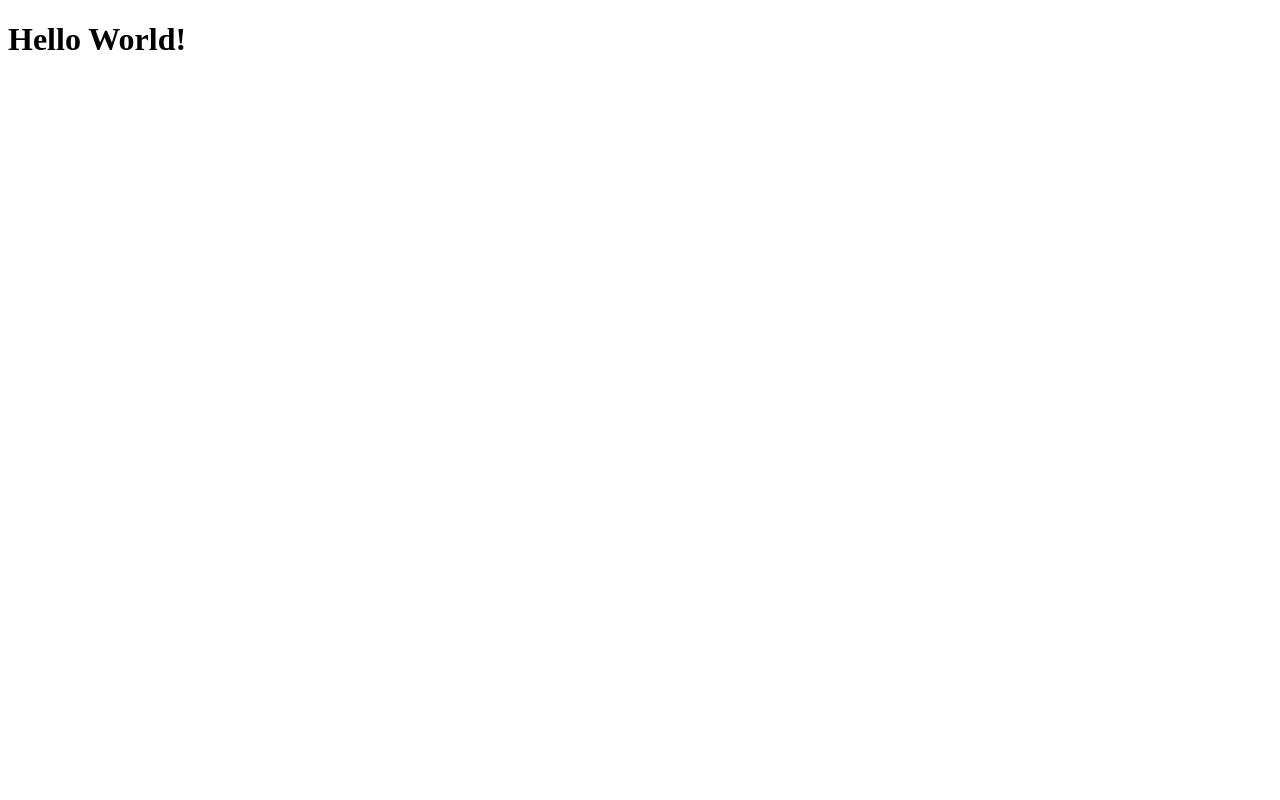
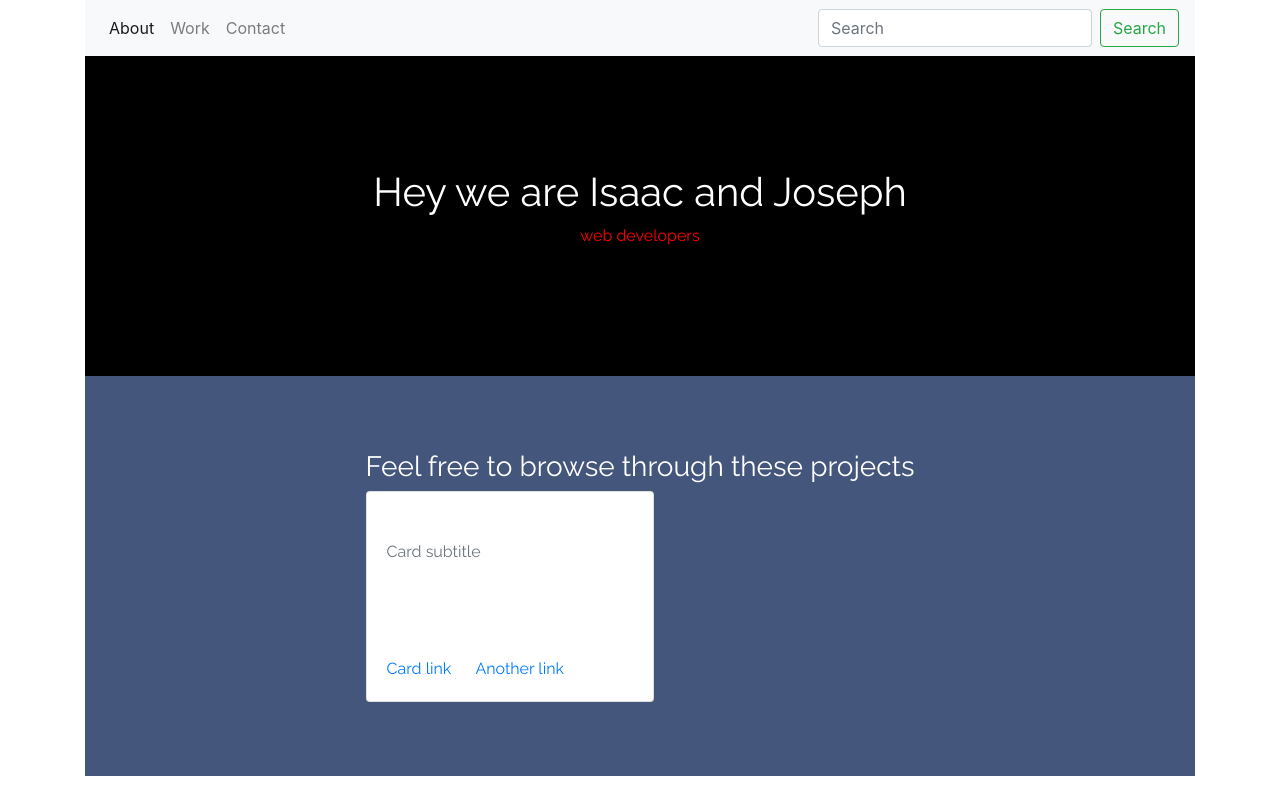
Before and after one commit to oppongbaah/Microverse-Portfolio, a plain HTML site: page index.html in a window 1280 px wide. Drawn offline with nearby package versions, Linux system fonts and the light colour scheme.

Commit message:
add some user elements to the page

```diff
--- a/index.html
+++ b/index.html
@@ -4,12 +4,63 @@
     <meta charset="UTF-8">
     <title>Fork Me! FCC: Test Suite Template</title>
     <link rel="stylesheet" href="css/style.css">
+    <link rel="stylesheet" href="https://stackpath.bootstrapcdn.com/bootstrap/4.3.1/css/bootstrap.min.css" integrity="sha384-ggOyR0iXCbMQv3Xipma34MD+dH/1fQ784/j6cY/iJTQUOhcWr7x9JvoRxT2MZw1T" crossorigin="anonymous">
   </head>
 
   <body>
     <script src="https://cdn.freecodecamp.org/testable-projects-fcc/v1/bundle.js"></script>
+    <script src="https://code.jquery.com/jquery-3.3.1.slim.min.js" integrity="sha384-q8i/X+965DzO0rT7abK41JStQIAqVgRVzpbzo5smXKp4YfRvH+8abtTE1Pi6jizo" crossorigin="anonymous"></script>
+    <script src="https://cdnjs.cloudflare.com/ajax/libs/popper.js/1.14.7/umd/popper.min.js" integrity="sha384-UO2eT0CpHqdSJQ6hJty5KVphtPhzWj9WO1clHTMGa3JDZwrnQq4sF86dIHNDz0W1" crossorigin="anonymous"></script>
+    <script src="https://stackpath.bootstrapcdn.com/bootstrap/4.3.1/js/bootstrap.min.js" integrity="sha384-JjSmVgyd0p3pXB1rRibZUAYoIIy6OrQ6VrjIEaFf/nJGzIxFDsf4x0xIM+B07jRM" crossorigin="anonymous"></script>
 
-    <h1> Hello World! </h1>
+    <div class="container">
+        <nav class="navbar navbar-expand-lg navbar-light bg-light">
+          <button class="navbar-toggler" type="button" data-toggle="collapse" data-target="#navbarSupportedContent" aria-controls="navbarSupportedContent" aria-expanded="false" aria-label="Toggle navigation">
+            <span class="navbar-toggler-icon"></span>
+          </button>
+
+          <div class="collapse navbar-collapse" id="navbarSupportedContent">
+            <ul class="navbar-nav mr-auto">
+              <li class="nav-item active">
+                <a class="nav-link disabled" href="#">About <span class="sr-only">(current)</span></a>
+              </li>
+              <li class="nav-item">
+                <a class="nav-link" href="#">Work</a>
+              </li>
+              <li class="nav-item">
+                <a class="nav-link" href="#" tabindex="-1" aria-disabled="true">Contact</a>
+              </li>
+            </ul>
+            <form class="form-inline my-2 my-lg-0">
+              <input class="form-control mr-sm-2" type="search" placeholder="Search" aria-label="Search">
+              <button class="btn btn-outline-success my-2 my-sm-0" type="submit">Search</button>
+            </form>
+          </div>
+        </nav>
+
+        <div class="introContainer">
+          <section class="intro" id="welcome-section">
+            <h1> Hey we are Isaac and Joseph </h1>
+            <div class="title"> <p> web developers </p> </div>
+          </section>
+        </div>
+
+        <div class="projectContainer">
+          <section id="project">
+            <h3 class="project-title"> Feel free to browse through these projects </h3>
+            <div class="card" style="width: 18rem;">
+              <div class="card-body">
+                <h5 class="card-title">Card title</h5>
+                <h6 class="card-subtitle mb-2 text-muted">Card subtitle</h6>
+                <p class="card-text">Some quick example text to build on the card title and make up the bulk of the card's content.</p>
+                <a href="#" class="card-link">Card link</a>
+                <a href="#" class="card-link">Another link</a>
+              </div>
+            </div>
+          </section>
+        </div>
+
+    </div>
 
     <script  src="js/index.js"></script>
   </body>
```
